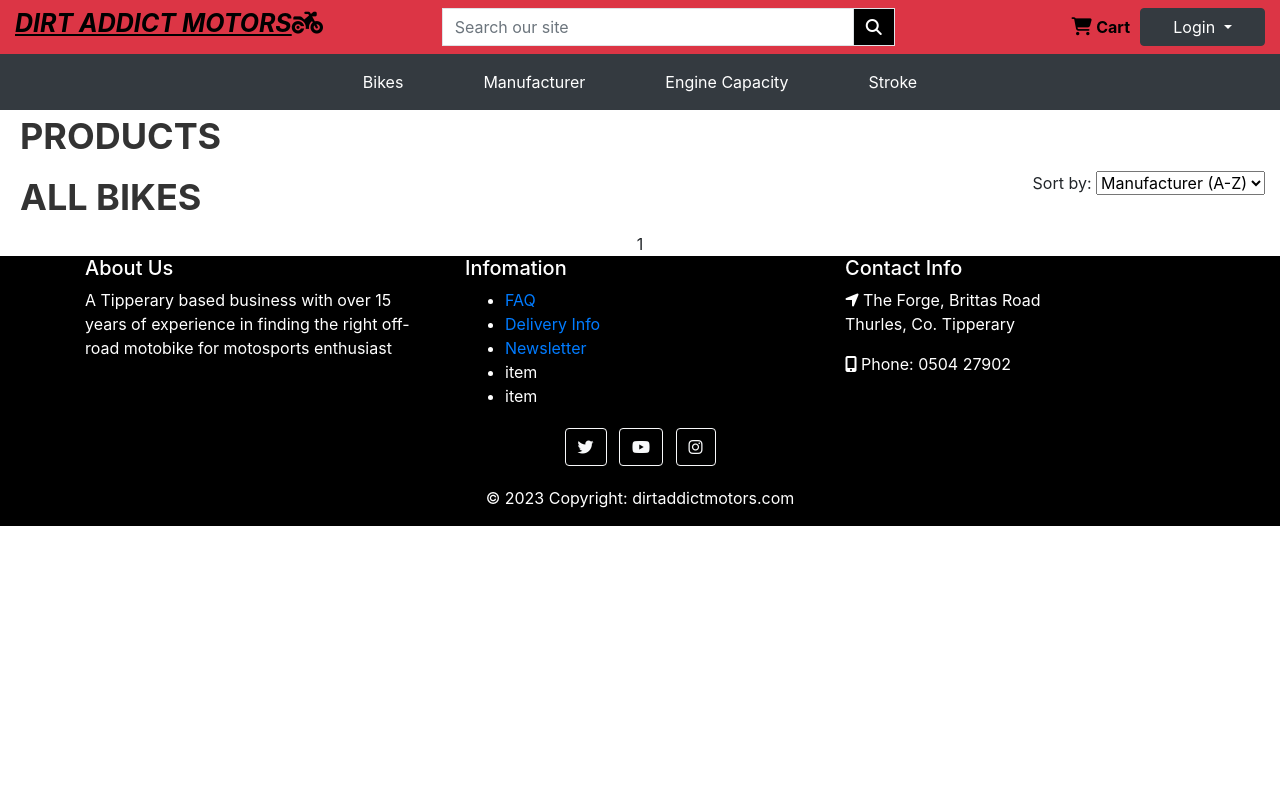
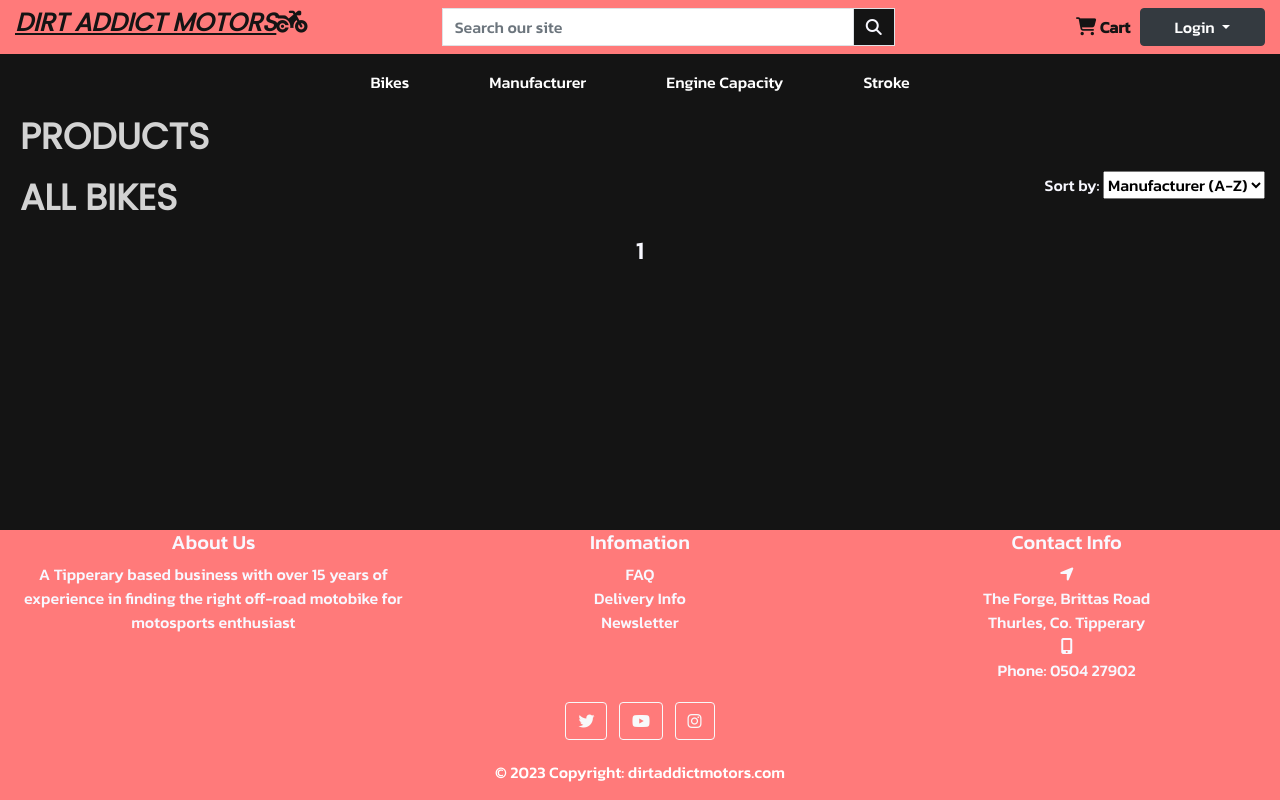
Before and after one commit to IzzyLeech/dirtaddictmotors, a Django app: page /products/ in a window 1280 px wide. Run offline with Django 3.2, Linux system fonts and the light colour scheme; data that the repository does not hold is empty; some libraries are stand-ins or nearby versions.

Commit message:
add admin-orders page, add edit-payment status function, styled product_detail.html, added css style variables

```diff
--- a/checkout/admin.py
+++ b/checkout/admin.py
@@ -11,7 +11,7 @@ class OrderItemAdminInline(admin.TabularInline):
 class OrderAdmin(admin.ModelAdmin):
     inlines = (OrderItemAdminInline,)
 
-    readonly_fields = ('order_number', 'date', 'delivery_cost',
+    readonly_fields = ('order_number', 'user_profile', 'date', 'delivery_cost',
                        'order_total', 'grand_total', 'original_bag',
                        'stripe_pid'
                        )
--- a/checkout/views.py
+++ b/checkout/views.py
@@ -150,7 +150,7 @@ def checkout_view(request):
 
                 # Update the grand total using the update_grand_total method
                 order.update_grand_total()
-
+                order.payment_status = 'PAID'
                 # Save the Order instance again to reflect the updates
                 order.save()
 
--- a/home/urls.py
+++ b/home/urls.py
@@ -6,5 +6,7 @@ urlpatterns = [
     path('faq/', views.faq_view, name='faq'),
     path('delivery/', views.delivery_info, name='delivery'),
     path('newsletter/', views.newsletter_signup, name='newsletter'),
-    path('get-random-bikes/', views.get_random_bikes, name='get_random_bikes')
+    path('admin_orders/', views.admin_view, name='admin-orders'),
+    path('update_payment_status/<int:order_id>/', views.update_payment_status, name='update_payment_status'),
+    path('get-random-bikes/', views.get_random_bikes, name='get_random_bikes'),
 ]
--- a/products/static/products/css/products.css
+++ b/products/static/products/css/products.css
@@ -1,15 +1,18 @@
+:root {
+    --red:#FF7A7A;
+    --white:#f8f8ff;
+    --grey:#d3d3d3;
+    --black:#141414;
+}
+
 .product-item {
-    border: 2px solid #ccc;
+    border: 2px solid var(--white);
     padding: 10px;
 
 }
 
-.product-details {
-
-}
-
 .product-title {
-    color: black;
+    color: var(--black) !important ;
 }
 
 .product-title a {
@@ -22,7 +25,22 @@
 }
 
 .product-info {
+    color: var(--black);
+    width: 50px;
+}
 
+
+.sort-label {
+    color: var(--white);
+}
+
+.current-page{
+    color: var(--white);
+    font-size: 25px;
+}
+
+.next-page {
+    color: var(--red);
 }
 
 /* Sort selector */
@@ -32,4 +50,11 @@
     select#sort {
     font-size: 14px;
     }
-  }
+}
+/* Quanity input */
+@media (max-width: 768px) {
+    .product-quanity {
+        width: 60px;
+    }
+
+}
--- a/products/templates/products/products.html
+++ b/products/templates/products/products.html
@@ -27,7 +27,7 @@
 {% endif %}
 </div>
 <div class="col-6 text-right">
-  <label for="sort">Sort by:</label>
+  <label class="sort-label" for="sort">Sort by:</label>
   <select id="sort" onchange="sortBikes(this.value)">
     <option value="default" {% if default_sort == 'default' %}selected{% endif %}>Default</option>
     <option value="year" {% if default_sort == 'year' %}selected{% endif %}>Year (High to Low)</option>
@@ -83,7 +83,7 @@
           {% if num == bikes.number %}
             <span class="current-page">{{ num }}</span>
           {% else %}
-            <a href="?page={{ num }}">{{ num }}</a>
+            <a class="next-page" href="?page={{ num }}">{{ num }}</a>
           {% endif %}
         {% endfor %}
         {% if bikes.has_next %}
--- a/static/css/base.css
+++ b/static/css/base.css
@@ -1,7 +1,70 @@
+/* Site Variables */
+
+@import url('https://fonts.googleapis.com/css2?family=Kanit:wght@500&family=Poppins&display=swap');
+
+:root {
+    --red:#FF7A7A;
+    --white:#f8f8ff;
+    --grey:#d3d3d3;
+    --black:#141414;
+}
+
+html, body {
+    height: 100%;
+}
+
+body {
+    font-family: 'Kanit', sans-serif;
+    background-color: var(--black);
+    display: flex;
+    flex-direction: column;
+}
+
+.container {
+    width: 100%;
+    background-color: var(--grey);
+    box-shadow: 0 0 10px var(--black);
+}
+
+/* Header */
+
+h1,h2,h3,h4 {
+    color: var(--black);
+    font-family: 'Poppins', sans-serif;
+}
+
+.header-logo {
+    font-size: 36px;
+    font-weight: bold;
+    color: var(--grey) !important;
+    text-transform: uppercase;
+    padding: 5px;
+}
+
+/* Bootstrap backgrounds */
+
+.bg-danger {
+    background-color: var(--red) !important;
+}
+
+.bg-danger {
+    background-color: var(--red) !important;
+}
+
+.bg-dark {
+    background-color: var(--black) !important;
+}
+
+/* Bootstrap border */
+
+.border-danger{
+    border-color: var(--red) !important;
+}
+
 /* Top Navbar */
 
 #site-logo {
-    color: black;
+    color: var(--black);
     text-transform: uppercase;
     text-decoration: underline;
     font-style: italic;
@@ -10,13 +73,13 @@
 
 #cart-icon {
     font-size: 18px;
-    color: Black;
+    color: var(--black);
 }
 
 #cart-text {
     font-weight: bold;
     font-size: 16px;
-    color: black;
+    color: var(--black);
 }
 
 #cart-link {
@@ -133,25 +196,14 @@
         bottom: -1px;
         width: 100%;
         height: 2px;
-        background-color: black;
+        background-color: var(--black);
     }
-}
-
-/* Header Logo */
-
-.header-logo {
-    font-size: 36px;
-    font-weight: bold;
-    color: #333;
-    text-transform: uppercase;
-    padding: 5px;
 }
 
 @media (max-width: 576px) {
     .header-logo {
     font-size: 20px;
     }
-
 }
 
 /* index-content */
@@ -308,37 +360,37 @@
 
 .allauth-form-inner-content button:hover,
 .allauth-form-inner-content input[type='submit']:hover {
-    color: #fff;
-    background-color: #222;
-    border-color: #222;
+    color: var(--white);
+    background-color: var(--black);
+    border-color: var(--black);
 }
 
 .allauth-form-inner-content a {
-    color: black;
+    color: var(--black);
 }
 
 /* Bootstrap button */
 
 .btn-black {
-    background: black;
-    color: white;
+    background: var(--black);
+    color: var(--white);
 }
 
 .btn-outline-black {
-    background: white;
-    color: black !important;
-    border: 1px solid black;
+    background: var(--white);
+    color: var(--black) !important;
+    border: 1px solid --black;
 }
 
 .btn-outline-black:hover,
 .btn-outline-black:active,
 .btn-outline-black:focus {
-    background: black;
-    color: red !important;
+    background: var(--black) !important;
+    color: var(--red) !important;
 }
 
 .btn-white-text {
-    color: white !important;
+    color: var(--white) !important;
 }
 
 /* Image container's */
@@ -419,7 +471,19 @@
 
 /* Footer */
 
+.info-links {
+    list-style-type: none;
+}
+
+.info-links li a {
+    color: var(--white);
+}
+
+footer {
+    margin-top: auto;
+}
+
 .footer {
-    background-color: black;
-    color: white;
+    background-color: var(--black) !important;
+    color: var(--white);
 }
--- a/templates/base.html
+++ b/templates/base.html
@@ -83,37 +83,39 @@
     {% endif %}
 
     {% block content %}
+    <main>
+
+    </main>
     {% endblock %}
 
-    <footer >
+    <footer>
     <div class="footer">
-        <div class="container">
+        <div class="container-fluid bg-danger">
         <div class="row">
-            <div class="col-12 col-md-4">
+            <div class="col-12 col-md-4 text-center">
                 <h5>About Us</h5>
                 <p>A Tipperary based business with over 15 years of experience in finding the right off-road motobike for motosports enthusiast</p>
             </div>
-            <div class="col-12 col-md-4">
+            <div class="col-12 col-md-4 text-center">
                 <h5>Infomation</h5>
-                <ul>
+                <ul class="info-links p-0">
                     <li><a href="{% url 'faq' %}">FAQ</a></li>
                     <li><a href="{% url 'delivery' %}">Delivery Info</a></li>
                     <li><a href="{% url 'newsletter' %}">Newsletter</a></li>
-                    <li>item</li>
-                    <li>item</li>
+                    {% if user.is_superuser %}
+                    <li><a href="{% url 'admin-orders' %}">Admin Orders</a></li>
+                    {% endif %}
                 </ul>
             </div>
-            <div class="col-12 col-md-4">
+            <div class="col-12 col-md-4 text-center">
                 <h5>Contact Info</h5>
-                <div class="d-flex align-items-center">
                 <i class="fa fa-location-arrow"></i>
-                <p class=" ml-1 ms-2 mb-0 align-self-center">The Forge, Brittas Road</p>
-                </div>
-                <p>Thurles, Co. Tipperary</p>
-                <div class="d-flex align-items-center">
+                <p class="mb-0">The Forge, Brittas Road</p>
+                <p class="mb-0">Thurles, Co. Tipperary</p>
+                <span>
                 <i class="fa fa-mobile"></i>
-                <p class=" ml-1 ms-2 mb-0 align-self-center">Phone: 0504 27902</p>
-                </div>
+                <p>Phone: 0504 27902</p>
+                </span>
             </div>
         </div>
         <div class="row">
--- a/templates/includes/category-nav/category-nav.html
+++ b/templates/includes/category-nav/category-nav.html
@@ -2,7 +2,7 @@
     <li class="nav-item dropdown">
         <a href="#" class="nav-link text-white" id="all-bikes-link" data-toggle="dropdown" aria-haspopup="true"
             aria-expanded="false">Bikes</a>
-        <div class="dropdown-menu custom-dropdown-menu text-center bg-dark border-0" aria-labelledby="all-bikes-link">
+        <div class="dropdown-menu custom-dropdown-menu text-center bg-dark border-1 border-danger" aria-labelledby="all-bikes-link">
             <a href="{% url 'products' %}?sort=price" class="dropdown-item text-white">By Price</a>
             <a href="{% url 'products' %}?sort=year" class="dropdown-item text-white">By Year</a>
             <a href="{% url 'products' %}?sort=manufacturer" class="dropdown-item text-white">All Bikes</a>
@@ -11,7 +11,7 @@
     <li class="nav-item dropdown">
         <a href="#" class="nav-link text-white" id="all-manufacturer-link" data-toggle="dropdown" aria-haspopup="true"
             aria-expanded="false">Manufacturer</a>
-        <div class="dropdown-menu custom-dropdown-menu text-center bg-dark border-0"
+        <div class="dropdown-menu custom-dropdown-menu text-center bg-dark border-1 border-danger"
             aria-labelledby="all-manufacturer-link">
             {% for manufacturer in manufacturers %}
             <a href="{% url 'products_by_manufacturer' manufacturer_name=manufacturer.manufacturer %}"
@@ -22,7 +22,7 @@
     <li class="nav-item dropdown">
         <a href="#" class="nav-link text-white" id="all-engine-link" data-toggle="dropdown" aria-haspopup="true"
             aria-expanded="false">Engine Capacity</a>
-        <div class="dropdown-menu custom-dropdown-menu text-center bg-dark border-0" aria-labelledby="all-engine-link">
+        <div class="dropdown-menu custom-dropdown-menu text-center bg-dark border-1 border-danger" aria-labelledby="all-engine-link">
             {% for engine_capacity in engine_capacitys %}
             <a href="{% url 'products_by_engine' engine_num=engine_capacity.engine_capacity %}?sort=manufacturer"
                 class="dropdown-item text-white">{{ engine_capacity.engine_capacity|floatformat:0 }}CC</a>
@@ -32,7 +32,7 @@
     <li class="nav-item dropdown">
         <a href="#" class="nav-link text-white" id="all-stroke-link" data-toggle="dropdown" aria-haspopup="true"
             aria-expanded="false">Stroke</a>
-        <div class="dropdown-menu custom-dropdown-menu text-center bg-dark border-0" aria-labelledby="all-stroke-link">
+        <div class="dropdown-menu custom-dropdown-menu text-center bg-dark border-1 border-danger" aria-labelledby="all-stroke-link">
             {% for stroke in strokes %}
             <a href="{% url 'products_by_stroke' stroke_num=stroke.stroke %}?sort=default"
                 class="dropdown-item text-white">{{ stroke.stroke }} Stroke</a>
```
Also changed, not shown: other parts of static/css/base.css (+20 -20 lines), checkout/static/checkout/css/checkout.css (+35 -9 lines), checkout/templates/checkout/checkout_success.html (+29 -22 lines), checkout/webhook_handler.py (+64 -98 lines), home/templates/home/admin_orders.html (added, +63 -0 lines), home/views.py (+25 -3 lines), products/templates/products/product_detail.html (+48 -20 lines), profiles/views.py (+5 -4 lines).
